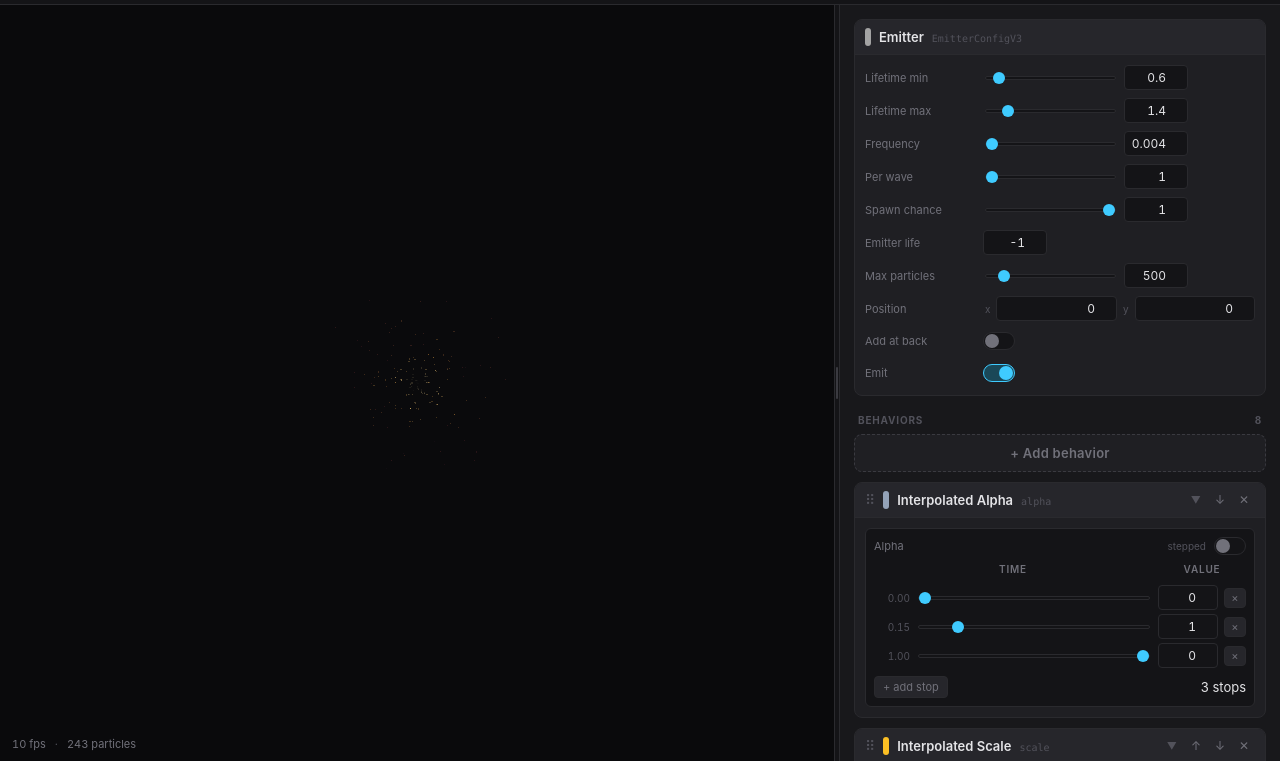
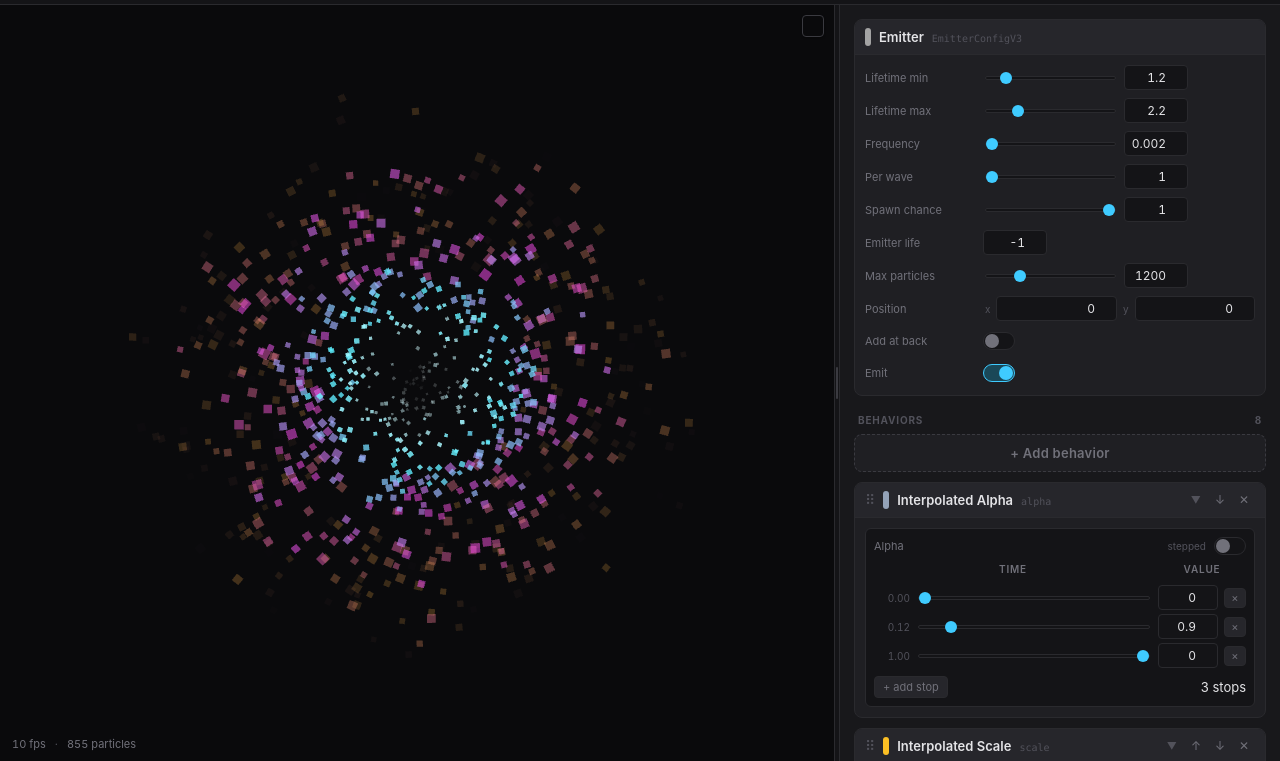
Before and after one commit to VasKostadinov/pixi-v8-particles, a website built with Vite: page editor/index.html in a window 1280 px wide. Shown: the part 39-800 px from the top of the page. Built offline with nearby package versions, Linux system fonts and the light colour scheme; animation ran at ten frames a second.

Commit message:
feat: add bg color picker, change default particles, fix layouting on border resize

```diff
--- a/editor/index.html
+++ b/editor/index.html
@@ -19,6 +19,9 @@
       <main id="workspace">
         <section id="preview">
           <div id="preview-canvas"></div>
+          <label id="bg-picker" title="Preview background color">
+            <input type="color" />
+          </label>
           <div id="preview-hud">
             <span id="fps">—</span>
             <span class="dim">·</span>
--- a/editor/src/PreviewStage.ts
+++ b/editor/src/PreviewStage.ts
@@ -1,4 +1,10 @@
-import { Application, Container, Texture, type Ticker } from "pixi.js";
+import {
+  Application,
+  Container,
+  ParticleContainer,
+  Texture,
+  type Ticker,
+} from "pixi.js";
 import { Emitter } from "../../src/Emitter";
 import type { EmitterConfigV3 } from "../../src/EmitterConfig";
 
@@ -7,14 +13,14 @@ export class PreviewStage {
   private emitter: Emitter | null = null;
 
   constructor(private app: Application) {
-    this.parent = new Container();
+    this.parent = new ParticleContainer();
     app.stage.addChild(this.parent);
-    this.layout();
+    this.relayout();
     app.ticker.add((time: Ticker) => this.update(time.deltaMS * 0.001));
-    window.addEventListener("resize", () => this.layout());
+    window.addEventListener("resize", () => this.relayout());
   }
 
-  private layout() {
+  relayout() {
     this.parent.x = this.app.renderer.width * 0.5;
     this.parent.y = this.app.renderer.height * 0.5;
   }
--- a/editor/src/defaultConfig.ts
+++ b/editor/src/defaultConfig.ts
@@ -1,15 +1,18 @@
 import type { EmitterConfigV3 } from "../../src/EmitterConfig";
 
-// A warm-to-cool ember/spark burst — additive blend, fades in then out,
-// shrinks over life, randomly aimed from a tiny ring. Looks like a sparkler.
+// A dense plasma swirl — particles burst outward from a tiny ring along a
+// sine-wave path, decelerating as they cycle white → cyan → magenta → gold →
+// deep violet. Additive blend lets overlapping particles bloom into colored
+// plasma. Scale values look large because Texture.WHITE is 1×1 — the rendered
+// size is scale * 1px, so you need double-digit values to be visible.
 export function defaultConfig(): EmitterConfigV3 {
   return {
-    lifetime: { min: 0.6, max: 1.4 },
-    frequency: 0.004,
+    lifetime: { min: 1.2, max: 2.2 },
+    frequency: 0.002,
     particlesPerWave: 1,
     spawnChance: 1,
     emitterLifetime: -1,
-    maxParticles: 500,
+    maxParticles: 1200,
     addAtBack: false,
     pos: { x: 0, y: 0 },
     emit: true,
@@ -21,7 +24,7 @@ export function defaultConfig(): EmitterConfigV3 {
           alpha: {
             list: [
               { time: 0, value: 0 },
-              { time: 0.15, value: 1 },
+              { time: 0.12, value: 0.9 },
               { time: 1, value: 0 },
             ],
           },
@@ -32,11 +35,12 @@ export function defaultConfig(): EmitterConfigV3 {
         config: {
           scale: {
             list: [
-              { time: 0, value: 0.9 },
-              { time: 1, value: 0.1 },
+              { time: 0, value: 3 },
+              { time: 0.5, value: 10 },
+              { time: 1, value: 8 },
             ],
           },
-          minMult: 0.7,
+          minMult: 0.6,
         },
       },
       {
@@ -44,24 +48,26 @@ export function defaultConfig(): EmitterConfigV3 {
         config: {
           color: {
             list: [
-              { time: 0, value: "#fff2b3" },
-              { time: 0.3, value: "#ffae3c" },
-              { time: 0.7, value: "#ff3d6b" },
-              { time: 1, value: "#3c1a78" },
+              { time: 0, value: "#ffffff" },
+              { time: 0.22, value: "#5cf0ff" },
+              { time: 0.5, value: "#ff4cf2" },
+              { time: 0.78, value: "#ffb347" },
+              { time: 1, value: "#2a0a3d" },
             ],
           },
         },
       },
       {
-        type: "moveSpeed",
+        type: "movePath",
         config: {
+          path: "sin(x / 40) * 55",
           speed: {
             list: [
-              { time: 0, value: 180 },
+              { time: 0, value: 260 },
               { time: 1, value: 30 },
             ],
           },
-          minMult: 0.6,
+          minMult: 0.7,
         },
       },
       {
@@ -77,7 +83,7 @@ export function defaultConfig(): EmitterConfigV3 {
         type: "spawnShape",
         config: {
           type: "torus",
-          data: { x: 0, y: 0, radius: 6, innerRadius: 0, rotation: false },
+          data: { x: 0, y: 0, radius: 12, innerRadius: 0, rotation: false },
         },
       },
     ],
--- a/editor/src/main.ts
+++ b/editor/src/main.ts
@@ -18,6 +18,9 @@ async function boot(): Promise<void> {
   const toastEl = document.getElementById("toast");
   const hudCount = document.getElementById("particle-count");
   const hudFps = document.getElementById("fps");
+  const bgPickerEl = document.getElementById("bg-picker");
+  const bgPickerInput =
+    bgPickerEl?.querySelector<HTMLInputElement>('input[type="color"]') ?? null;
   if (
     !(previewEl instanceof HTMLElement) ||
     !(scrollEl instanceof HTMLElement) ||
@@ -26,22 +29,47 @@ async function boot(): Promise<void> {
     !(topbarEl instanceof HTMLElement) ||
     !(toastEl instanceof HTMLElement) ||
     !(hudCount instanceof HTMLElement) ||
-    !(hudFps instanceof HTMLElement)
+    !(hudFps instanceof HTMLElement) ||
+    !(bgPickerEl instanceof HTMLElement) ||
+    !(bgPickerInput instanceof HTMLInputElement)
   ) {
     throw new Error("Editor DOM scaffold missing");
   }
 
+  const initialBg = loadStoredBg() ?? "#0a0a0c";
   const app = new Application();
   await app.init({
-    background: 0x0a0a0c,
+    background: hexToNumber(initialBg),
     resizeTo: previewEl,
     antialias: true,
   });
   previewEl.appendChild(app.canvas);
 
+  const applyBg = (hex: string) => {
+    app.renderer.background.color = hexToNumber(hex);
+    bgPickerEl.style.setProperty("--c", hex);
+    try {
+      localStorage.setItem("preview-bg", hex);
+    } catch {
+      // localStorage may be blocked (private mode, quota) — non-fatal.
+    }
+  };
+  bgPickerInput.value = initialBg;
+  bgPickerEl.style.setProperty("--c", initialBg);
+  bgPickerInput.addEventListener("input", () => applyBg(bgPickerInput.value));
+
   const stage = new PreviewStage(app);
   const config = defaultConfig();
   stage.applyConfig(config);
+
+  // Pixi's resizeTo only listens to window 'resize', so dragging the splitter
+  // changes the preview's clientWidth without Pixi noticing — the CSS rule on
+  // the canvas would then stretch its pixel buffer. Observe the preview itself
+  // and trigger an immediate resize + re-center.
+  new ResizeObserver(() => {
+    app.resize();
+    stage.relayout();
+  }).observe(previewEl);
 
   const toast = createToast(toastEl);
   const ctx: EditorCtx = {
@@ -74,3 +102,16 @@ async function boot(): Promise<void> {
 }
 
 void boot();
+
+function loadStoredBg(): string | null {
+  try {
+    const v = localStorage.getItem("preview-bg");
+    return v && /^#[0-9a-fA-F]{6}$/.test(v) ? v : null;
+  } catch {
+    return null;
+  }
+}
+
+function hexToNumber(hex: string): number {
+  return parseInt(hex.slice(1), 16);
+}
--- a/editor/src/style.css
+++ b/editor/src/style.css
@@ -116,6 +116,27 @@ input, select { font: inherit; color: inherit; }
   user-select: none;
 }
 #preview-hud .dim { color: var(--fg-dim); margin: 0 6px; }
+
+#bg-picker {
+  position: absolute;
+  top: 10px; right: 10px;
+  width: 22px; height: 22px;
+  border-radius: 4px;
+  border: 1px solid var(--border-strong);
+  background: var(--c, #0a0a0c);
+  cursor: pointer;
+  z-index: 5;
+  overflow: hidden;
+  box-shadow: 0 1px 2px rgba(0,0,0,0.4);
+}
+#bg-picker:hover { border-color: var(--accent); }
+#bg-picker input[type="color"] {
+  position: absolute; inset: 0;
+  width: 100%; height: 100%;
+  opacity: 0;
+  cursor: pointer;
+  border: none; padding: 0;
+}
 
 /* ---------- splitter ---------- */
 #splitter {
```
